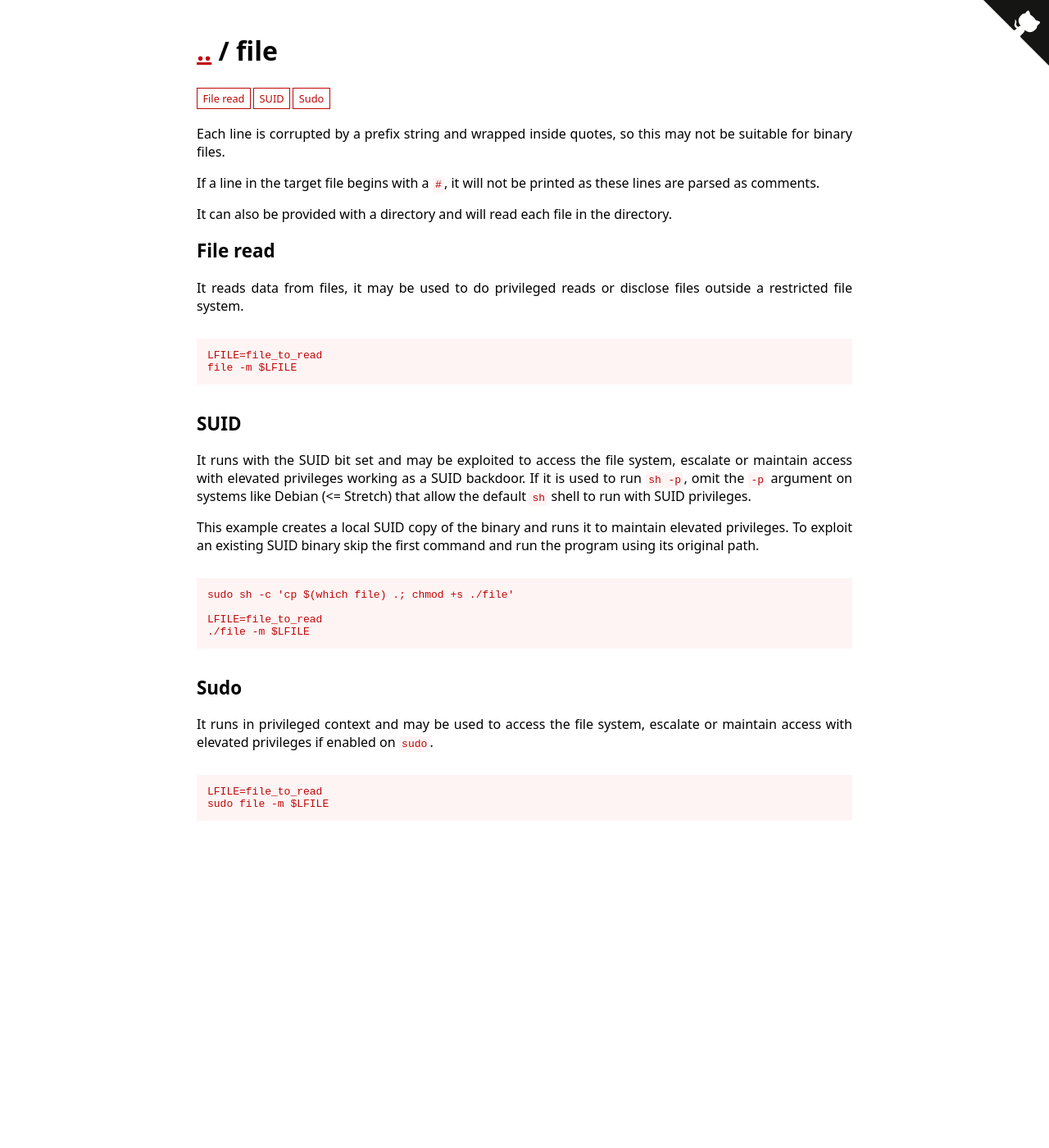
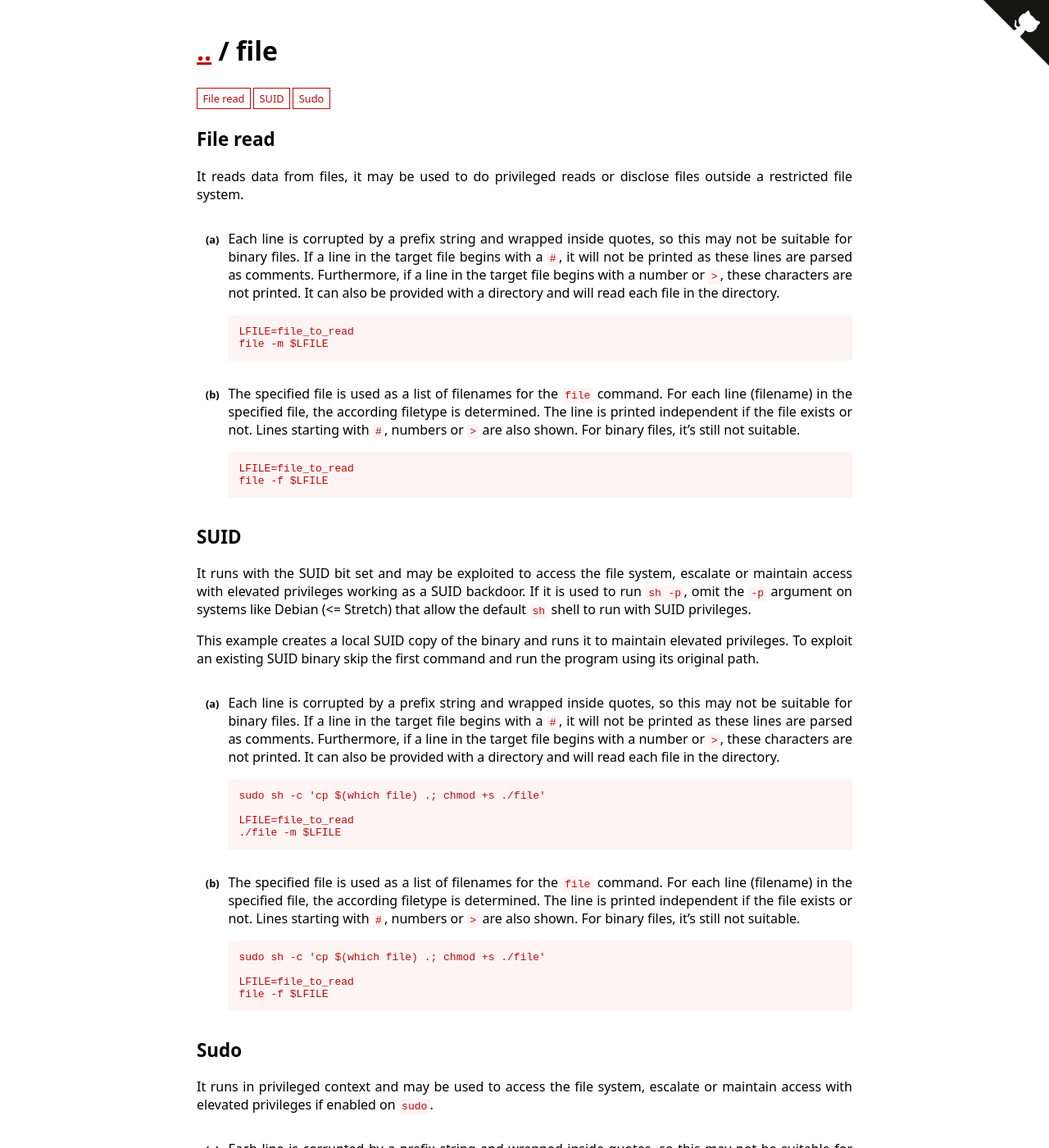
Before and after one commit to GTFOBins/GTFOBins.github.io, a Jekyll site: the page built from _gtfobins/file.md, in a window 1280 px wide and 1400 px high. Shown: the whole window at 82% size. Built offline with Jekyll 4.4.1, drawn with Linux system fonts in a browser that asks for light colours; some of the changed text lies outside the part shown.

Commit message:
Added file -f for reading files

```diff
--- a/_gtfobins/file.md
+++ b/_gtfobins/file.md
@@ -1,21 +1,30 @@
 ---
-description: |
-  Each line is corrupted by a prefix string and wrapped inside quotes, so this may not be suitable for binary files.
-
-  If a line in the target file begins with a `#`, it will not be printed as these lines are parsed as comments.
-
-  It can also be provided with a directory and will read each file in the directory.
 functions:
   file-read:
-    - code: |
+    - description: Each line is corrupted by a prefix string and wrapped inside quotes, so this may not be suitable for binary files. If a line in the target file begins with a `#`, it will not be printed as these lines are parsed as comments. Furthermore, if a line in the target file begins with a number or `>`, these characters are not printed. It can also be provided with a directory and will read each file in the directory.
+      code: |
         LFILE=file_to_read
         file -m $LFILE
+    - description: The specified file is used as a list of filenames for the `file` command. For each line (filename) in the specified file, the according filetype is determined. The line is printed independent if the file exists or not. Lines starting with `#`, numbers or `>` are also shown. For binary files, it's still not suitable.
+      code: |
+        LFILE=file_to_read
+        file -f $LFILE
   suid:
-    - code: |
+    - description: Each line is corrupted by a prefix string and wrapped inside quotes, so this may not be suitable for binary files. If a line in the target file begins with a `#`, it will not be printed as these lines are parsed as comments. Furthermore, if a line in the target file begins with a number or `>`, these characters are not printed. It can also be provided with a directory and will read each file in the directory.
+      code: |
         LFILE=file_to_read
         ./file -m $LFILE
+    - description: The specified file is used as a list of filenames for the `file` command. For each line (filename) in the specified file, the according filetype is determined. The line is printed independent if the file exists or not. Lines starting with `#`, numbers or `>` are also shown. For binary files, it's still not suitable.
+      code: |
+        LFILE=file_to_read
+        file -f $LFILE
   sudo:
-    - code: |
+    - description: Each line is corrupted by a prefix string and wrapped inside quotes, so this may not be suitable for binary files. If a line in the target file begins with a `#`, it will not be printed as these lines are parsed as comments. Furthermore, if a line in the target file begins with a number or `>`, these characters are not printed. It can also be provided with a directory and will read each file in the directory.
+      code: |
         LFILE=file_to_read
         sudo file -m $LFILE
+    - description: The specified file is used as a list of filenames for the `file` command. For each line (filename) in the specified file, the according filetype is determined. The line is printed independent if the file exists or not. Lines starting with `#`, numbers or `>` are also shown. For binary files, it's still not suitable.
+      code: |
+        LFILE=file_to_read
+        file -f $LFILE
 ---
```
